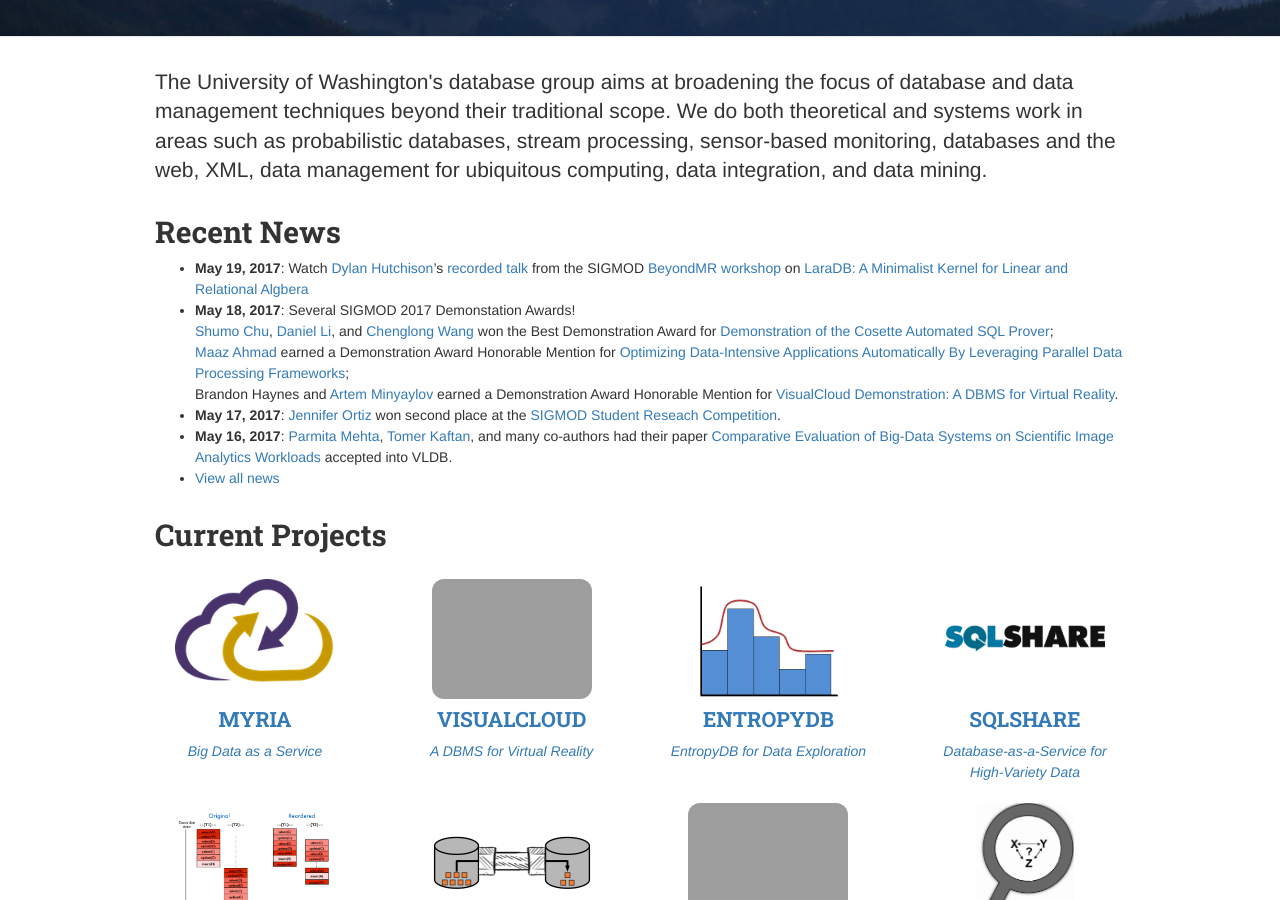
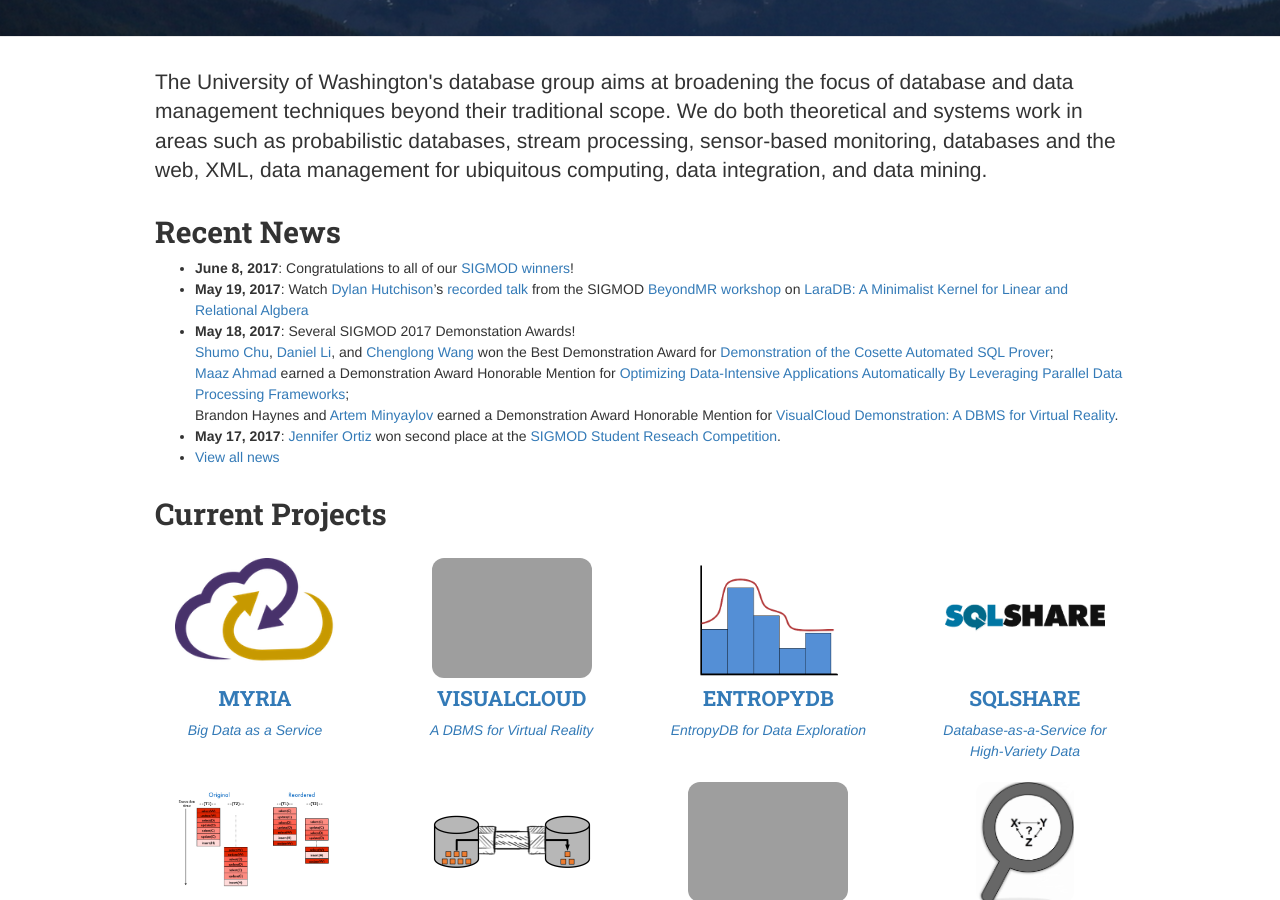
Before and after one commit to uwdb/website, a Jekyll site: the page built from index.markdown, in a window 1280 px wide and 900 px high, scrolled down 413 px. Built offline with Jekyll 4.4.1, drawn with Linux system fonts in a browser that asks for light colours; nearby versions of some CDN libraries.

Commit message:
SIGMOD news

```diff
--- a/_data/news.yml
+++ b/_data/news.yml
@@ -1,3 +1,7 @@
+- date: 2017-06-08
+  description: >
+    Congratulations to all of our [SIGMOD winners](https://news.cs.washington.edu/2017/06/07/allen-school-researchers-shine-brightly-at-sigmod/)!
+
 - date: 2017-05-19
   description: >
     Watch [Dylan Hutchison](https://www.linkedin.com/in/dylanhutchison/)'s [recorded talk](https://youtu.be/d-ZY8lIs5Pc?t=2m45s) from the SIGMOD [BeyondMR workshop](https://sites.google.com/site/beyondmr2017/) on [LaraDB: A Minimalist Kernel for Linear and Relational Algbera](https://doi.org/10.1145/3070607.3070608)
```
